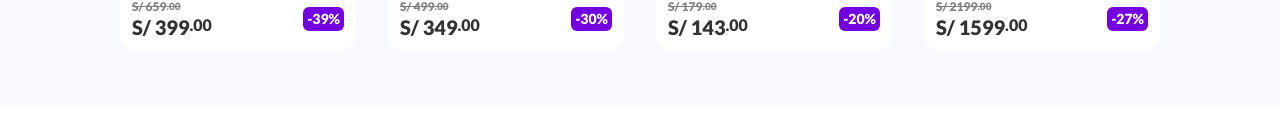
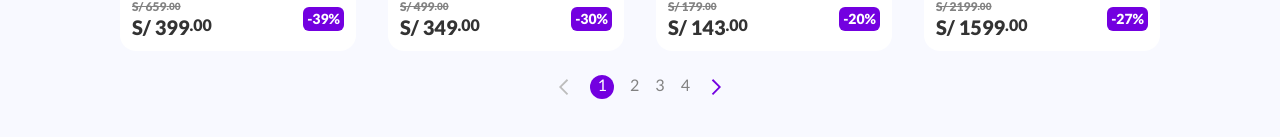
Before and after one commit to ExonMarcelo/challenge-real-plaza-front, a React (Create React App) app: page / in a window 1280 px wide. Shown: the part 687-824 px from the top of the page. Before the commit the page ends 800 px from the top, so only its background shows below. Built offline with nearby package versions, Linux system fonts and the light colour scheme.

Commit message:
[NEW] Componente Paginator

```diff
--- /dev/null
+++ b/src/components/molecules/Paginator.tsx
@@ -0,0 +1,44 @@
+import { useState } from "react";
+
+interface PropsPaginator{
+    steps: number
+}
+
+const Paginator =  ({steps = 4}:PropsPaginator) => {
+    const [current, setCurrent] = useState(1);
+    const getSteps = () => {
+        let stepsPaginator = [];
+        for (let i = 0; i < steps; i++) {
+            stepsPaginator.push(i + 1);
+        }
+        return stepsPaginator;
+    }
+    return(
+        <div className="col-full paginator">
+            <div className="button--prev">
+                <svg version="1" xmlns="http://www.w3.org/2000/svg" viewBox="0 0 48 48" enable-background="new 0 0 48 48">
+                    <polygon fill="#7300e0" points="17.1,5 14,8.1 29.9,24 14,39.9 17.1,43 36,24" id="id_101"></polygon>
+                </svg>
+            </div>
+            <div className="steps">
+                {
+                    getSteps().map((step) =>
+                        <div
+                            className={`step ${current === step ? "current": ""}`}
+                            key={step}
+                            onClick={() => setCurrent(step)}>
+                                {step}
+                        </div>
+                    )
+                }
+            </div>
+            <div className="button--next">
+                <svg version="1" xmlns="http://www.w3.org/2000/svg" viewBox="0 0 48 48" enable-background="new 0 0 48 48">
+                    <polygon fill="#7300e0" points="17.1,5 14,8.1 29.9,24 14,39.9 17.1,43 36,24" id="id_101"></polygon>
+                </svg>
+            </div>
+        </div>
+    );
+}
+
+export default Paginator;
--- a/src/components/pages/Home.tsx
+++ b/src/components/pages/Home.tsx
@@ -1,5 +1,6 @@
 import React, { useState } from "react";
 import CardProduct from "../molecules/CardProduct";
+import Paginator from "../molecules/Paginator";
 import PortalDialogSearch from "../molecules/PortalDialogSearch";
 import Header from "../organisms/Header";
 
@@ -97,6 +98,7 @@ const Home = () => {
                             />
                         )
                     }
+                    <Paginator steps={4}/>
                 </div>
             </section>
         </>
--- /dev/null
+++ b/src/sass/components/_paginator.scss
@@ -0,0 +1,58 @@
+.paginator{
+    display: flex;
+    column-gap: 16px;
+    justify-content: center;
+    align-items: center;
+    margin-top: 8px;
+    .button{
+        &--prev{
+            width: 20px;
+            height: 20px;
+            cursor: pointer;
+            -webkit-tap-highlight-color: transparent;
+            svg{
+                width: 20px;
+                height: auto;
+                transform: rotate(180deg);
+                polygon{
+                    fill: #bdbdbd;
+                }
+            }
+        }
+        &--next{
+            width: 20px;
+            height: 20px;
+            cursor: pointer;
+            -webkit-tap-highlight-color: transparent;
+            svg{
+                width: 20px;
+                height: auto;
+                polygon{
+                    fill: #7300e0;
+                }
+            }
+        }
+    }
+    .steps{
+        display: flex;
+        column-gap: 16px;
+        cursor: pointer;
+        -webkit-tap-highlight-color: transparent;
+        .step{
+            font-family: "Lato", sans-serif;
+            font-style: normal;
+            font-weight: 400;
+            font-size: 16px;
+            line-height: 20px;
+            color: #828282;
+            &.current{
+                background-color: #7300e0;
+                color: white;
+                border-radius: 50%;
+                width: 24px;
+                height: 24px;
+                text-align: center;
+            }
+        }
+    }
+}
--- a/src/sass/styles.scss
+++ b/src/sass/styles.scss
@@ -5,3 +5,4 @@
 @import "./components/header";
 @import "./components/buttonsGroup";
 @import "./components/cardProduct";
+@import "./components/paginator";
```
